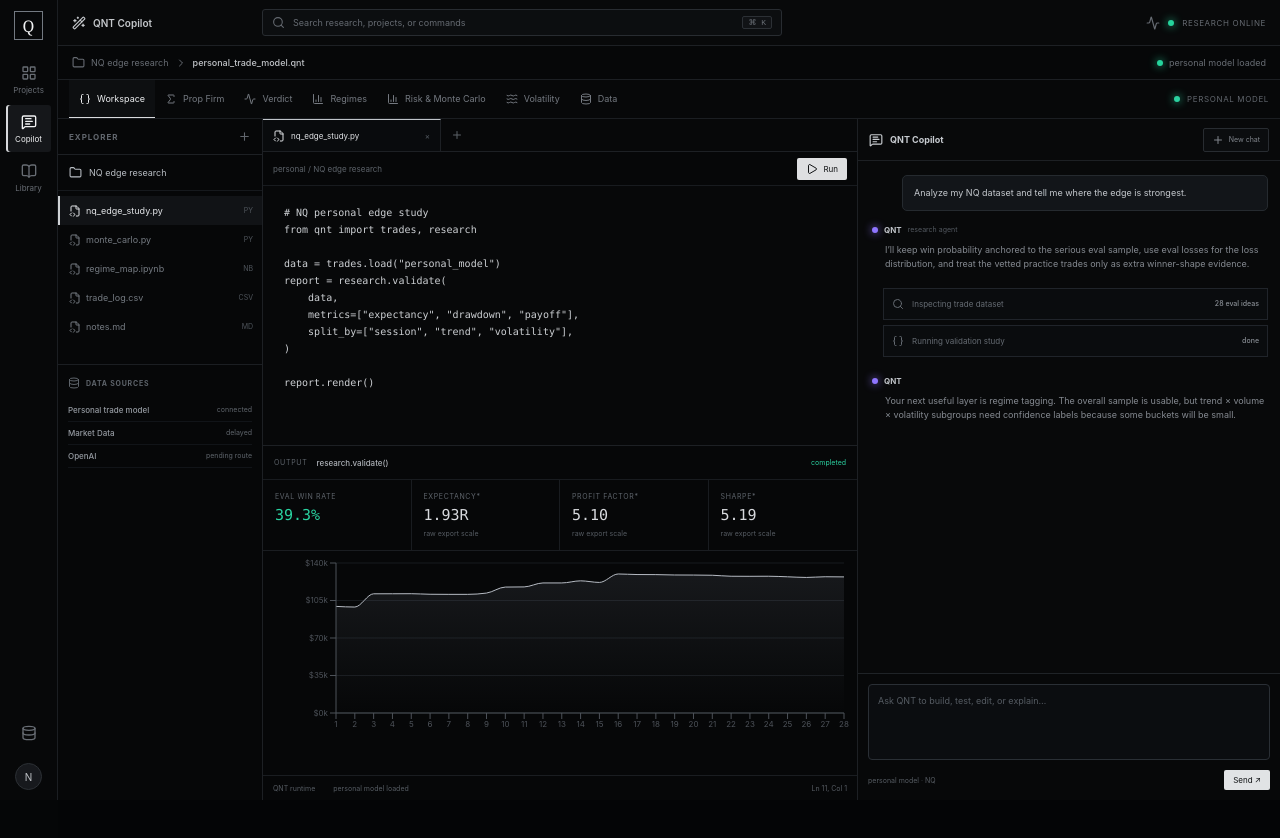
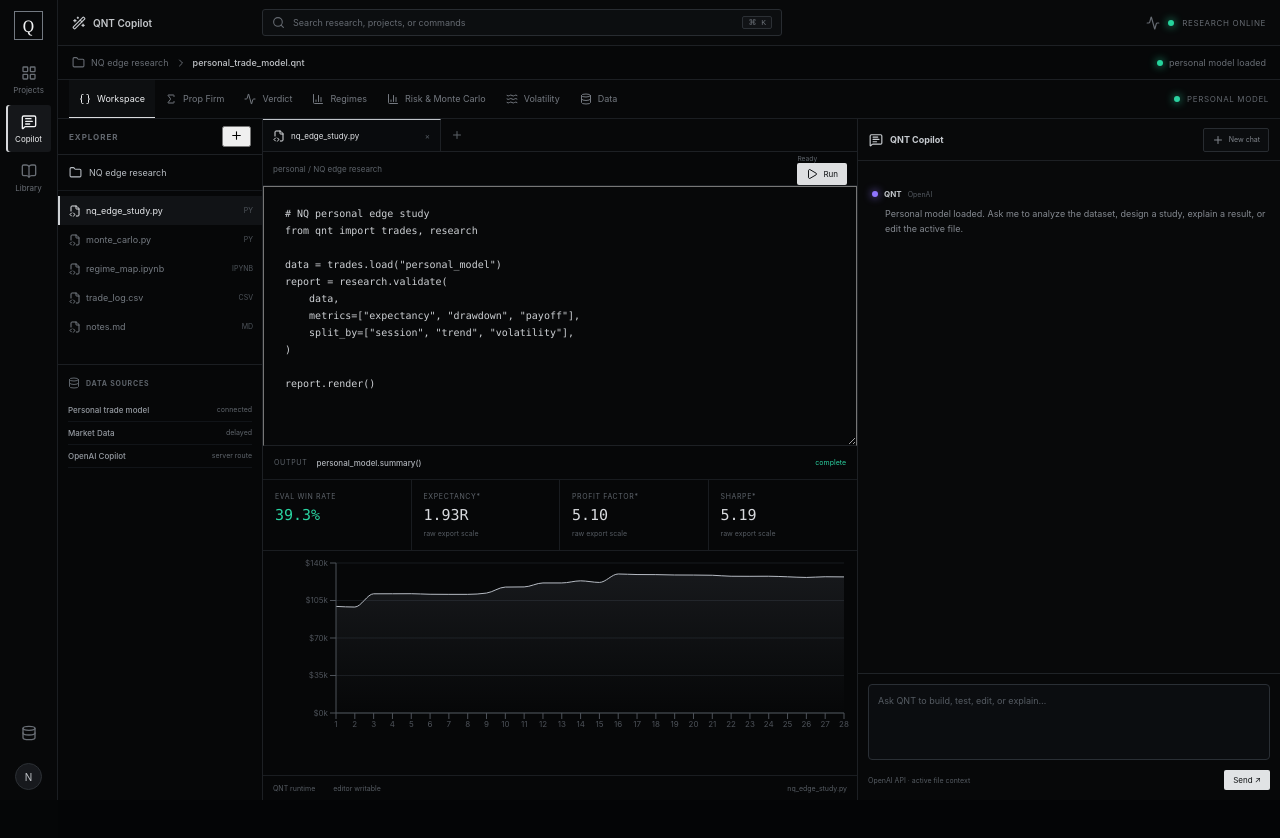
Before and after one commit to nelsonq313-cmyk/quant, a React (Vite) app: page / in a window 1280 px wide. Shown: the top 838 px of the page. Built offline with nearby package versions, Linux system fonts and the light colour scheme.

Commit message:
Make workspace copilot and editor functional

```diff
--- a/src/App.jsx
+++ b/src/App.jsx
@@ -2,9 +2,7 @@ import React, { useMemo, useState } from 'react';
 import {
   Activity,
   BarChart3,
-  BookOpen,
   Braces,
-  ChevronRight,
   Database,
   FileCode2,
   Folder,
@@ -20,8 +18,6 @@ import {
 import {
   Area,
   AreaChart,
-  Bar,
-  BarChart,
   CartesianGrid,
   ResponsiveContainer,
   Tooltip,
@@ -34,76 +30,137 @@ import { personalModel } from './personalDataset';
 const mean=(a)=>a.reduce((s,v)=>s+v,0)/(a.length||1);
 const sd=(a)=>{const m=mean(a);return Math.sqrt(mean(a.map(v=>(v-m)**2)))};
 const fmtPct=(n)=>`${Number(n).toFixed(1)}%`;
-const fmtMoney=(n)=>`${n<0?'-':''}$${Math.abs(n).toLocaleString(undefined,{maximumFractionDigits:0})}`;
+
+const initialFiles={
+  'nq_edge_study.py':`# NQ personal edge study\nfrom qnt import trades, research\n\ndata = trades.load("personal_model")\nreport = research.validate(\n    data,\n    metrics=["expectancy", "drawdown", "payoff"],\n    split_by=["session", "trend", "volatility"],\n)\n\nreport.render()`,
+  'monte_carlo.py':`from qnt import montecarlo\n\nmodel = montecarlo.personal(\n    win_probability=0.3929,\n    loss_probability=0.5357,\n    breakeven_probability=0.0714,\n)\n\nmodel.run(paths=4000, horizon=109)`,
+  'regime_map.ipynb':`# Regime research\n# Join each trade to NQ market context, then compare:\n# trend / consolidation\n# low / normal / high volume\n# low / high realized volatility\n# session and direction`,
+  'trade_log.csv':`source,status,count\neval,serious ideas,28\npractice,vetted winners,28\neval losses,loss library,15`,
+  'notes.md':`# Research notes\n\n- 7/22 tilt day excluded from baseline\n- practice winners do not increase win probability\n- regime confidence should be labeled when sample size is small`,
+};
 
 function Stat({label,value,sub,tone=''}){
   return <div className="qpStat"><span>{label}</span><b className={tone}>{value}</b>{sub&&<small>{sub}</small>}</div>;
 }
 
+function researchSnapshot(){
+  const r=personalModel.evalR;
+  const wins=r.filter(x=>x>0), losses=r.filter(x=>x<0);
+  const pf=Math.abs(wins.reduce((s,v)=>s+v,0)/(losses.reduce((s,v)=>s+v,0)||-1));
+  const ev=mean(r);
+  const sharpe=sd(r)?mean(r)/sd(r)*Math.sqrt(252):0;
+  return {pf,ev,sharpe};
+}
+
+function extractCode(text){
+  const match=String(text||'').match(/<qnt_code>([\s\S]*?)<\/qnt_code>/i);
+  if(!match)return {display:text,code:null};
+  const display=String(text).replace(match[0],'').trim();
+  return {display,code:match[1].replace(/^\n|\n$/g,'')};
+}
+
 function Workspace(){
-  const [file,setFile]=useState('nq_edge_study.py');
+  const [activeFile,setActiveFile]=useState('nq_edge_study.py');
+  const [files,setFiles]=useState(initialFiles);
   const [prompt,setPrompt]=useState('');
-  const equity=useMemo(()=>{
-    let x=100000;
-    return personalModel.evalR.map((r,i)=>{x+=r*500;return {i:i+1,equity:x}});
-  },[]);
-  const files=[
-    ['nq_edge_study.py','py'],
-    ['monte_carlo.py','py'],
-    ['regime_map.ipynb','nb'],
-    ['trade_log.csv','csv'],
-    ['notes.md','md'],
-  ];
-  const codeByFile={
-    'nq_edge_study.py':`# NQ personal edge study\nfrom qnt import trades, research\n\ndata = trades.load("personal_model")\nreport = research.validate(\n    data,\n    metrics=["expectancy", "drawdown", "payoff"],\n    split_by=["session", "trend", "volatility"],\n)\n\nreport.render()`,
-    'monte_carlo.py':`from qnt import montecarlo\n\nmodel = montecarlo.personal(\n    win_probability=0.3929,\n    loss_probability=0.5357,\n    breakeven_probability=0.0714,\n)\n\nmodel.run(paths=4000, horizon=109)`,
-    'regime_map.ipynb':`# Regime research\n# Join each trade to NQ market context, then compare:\n# trend / consolidation\n# low / normal / high volume\n# low / high realized volatility\n# session and direction`,
-    'trade_log.csv':`source,status,count\neval,serious ideas,28\npractice,vetted winners,28\neval losses,loss library,15`,
-    'notes.md':`# Research notes\n\n- 7/22 tilt day excluded from baseline\n- practice winners do not increase win probability\n- regime confidence should be labeled when sample size is small`,
+  const [messages,setMessages]=useState([
+    {role:'assistant',text:'Personal model loaded. Ask me to analyze the dataset, design a study, explain a result, or edit the active file.'},
+  ]);
+  const [loading,setLoading]=useState(false);
+  const [proposal,setProposal]=useState(null);
+  const [runState,setRunState]=useState({status:'ready',message:'Ready'});
+  const stats=useMemo(researchSnapshot,[]);
+  const equity=useMemo(()=>{let x=100000;return personalModel.evalR.map((r,i)=>{x+=r*500;return {i:i+1,equity:x}})},[]);
+
+  const setCode=(value)=>setFiles(prev=>({...prev,[activeFile]:value}));
+  const addFile=()=>{
+    let i=1; let name=`scratch_${i}.py`;
+    while(files[name]){i+=1;name=`scratch_${i}.py`}
+    setFiles(prev=>({...prev,[name]:'# New research file\n'}));
+    setActiveFile(name);
   };
-  const m=personalModel.evalR;
-  const positive=m.filter(x=>x>0), negative=m.filter(x=>x<0);
-  const pf=Math.abs(positive.reduce((s,v)=>s+v,0)/(negative.reduce((s,v)=>s+v,0)||-1));
-  const ev=mean(m);
-  const sharpe=sd(m)?mean(m)/sd(m)*Math.sqrt(252):0;
 
-  const send=()=>{ if(prompt.trim()) setPrompt(''); };
+  const runActive=()=>{
+    setRunState({status:'running',message:'Running local research adapter…'});
+    window.setTimeout(()=>{
+      const label=activeFile.includes('monte_carlo')?'Monte Carlo config validated':activeFile.includes('regime')?'Regime study staged':activeFile.endsWith('.csv')?'Dataset preview refreshed':'Research summary refreshed';
+      setRunState({status:'done',message:label});
+    },350);
+  };
+
+  const send=async()=>{
+    const text=prompt.trim();
+    if(!text||loading)return;
+    const prior=messages;
+    setMessages([...prior,{role:'user',text}]);
+    setPrompt('');
+    setProposal(null);
+    setLoading(true);
+    try{
+      const researchContext=[
+        `Serious eval ideas: ${personalModel.evalPositionIdeas}`,
+        `Eval probabilities: win ${(personalModel.winProbability*100).toFixed(1)}%, loss ${(personalModel.lossProbability*100).toFixed(1)}%, breakeven ${(personalModel.breakevenProbability*100).toFixed(1)}%.`,
+        `Winner library: ${personalModel.evalWins} eval + ${personalModel.practiceWinners} vetted practice winners.`,
+        `Loss library: ${personalModel.evalLosses} eval losses only.`,
+        'The 2026-07-22 tilt day is excluded from the baseline model.',
+        'Raw exported payoff ratios are not true stop-based R, so conservative calibration is preferred for simulations.',
+      ].join('\n');
+      const res=await fetch('/api/copilot',{
+        method:'POST',
+        headers:{'Content-Type':'application/json'},
+        body:JSON.stringify({message:text,history:prior,activeFile,code:files[activeFile],researchContext}),
+      });
+      const data=await res.json();
+      if(!res.ok)throw new Error(data.error||'Copilot request failed');
+      const parsed=extractCode(data.text);
+      setMessages(prev=>[...prev,{role:'assistant',text:parsed.display||'I prepared an editor update.'}]);
+      if(parsed.code)setProposal({file:activeFile,code:parsed.code});
+    }catch(error){
+      setMessages(prev=>[...prev,{role:'assistant',text:`Copilot error: ${error.message}`}]);
+    }finally{setLoading(false)}
+  };
+
+  const applyProposal=()=>{
+    if(!proposal)return;
+    setFiles(prev=>({...prev,[proposal.file]:proposal.code}));
+    setActiveFile(proposal.file);
+    setMessages(prev=>[...prev,{role:'assistant',text:`Applied the proposed replacement to ${proposal.file}.`}]);
+    setProposal(null);
+  };
 
   return <div className="qpWorkspace">
     <aside className="qpFiles">
-      <div className="qpPaneHead"><span>EXPLORER</span><Plus size={13}/></div>
+      <div className="qpPaneHead"><span>EXPLORER</span><button onClick={addFile} title="New file"><Plus size={13}/></button></div>
       <div className="qpProjectName"><Folder size={13}/> NQ edge research</div>
-      <div className="qpFileList">{files.map(([name,type])=><button key={name} className={file===name?'active':''} onClick={()=>setFile(name)}><FileCode2 size={12}/><span>{name}</span><small>{type}</small></button>)}</div>
-      <div className="qpDataBlock"><div><Database size={12}/> DATA SOURCES</div><p><b>Personal trade model</b><span>connected</span></p><p><b>Market Data</b><span>delayed</span></p><p><b>OpenAI</b><span>pending route</span></p></div>
+      <div className="qpFileList">{Object.keys(files).map(name=><button key={name} className={activeFile===name?'active':''} onClick={()=>setActiveFile(name)}><FileCode2 size={12}/><span>{name}</span><small>{name.split('.').pop()}</small></button>)}</div>
+      <div className="qpDataBlock"><div><Database size={12}/> DATA SOURCES</div><p><b>Personal trade model</b><span>connected</span></p><p><b>Market Data</b><span>delayed</span></p><p><b>OpenAI Copilot</b><span>server route</span></p></div>
     </aside>
 
     <section className="qpEditor">
-      <div className="qpEditorTabs"><div className="active"><FileCode2 size={12}/>{file}<span>×</span></div><button><Plus size={12}/></button></div>
-      <div className="qpEditorBar"><span>personal / NQ edge research</span><button><Play size={12}/> Run</button></div>
-      <pre className="qpCode">{codeByFile[file]}</pre>
+      <div className="qpEditorTabs"><div className="active"><FileCode2 size={12}/>{activeFile}<span>×</span></div><button onClick={addFile}><Plus size={12}/></button></div>
+      <div className="qpEditorBar"><span>personal / NQ edge research</span><div><small className={`qpRunState ${runState.status}`}>{runState.message}</small><button onClick={runActive}><Play size={12}/> Run</button></div></div>
+      <textarea className="qpCode qpCodeEditor" value={files[activeFile]} onChange={e=>setCode(e.target.value)} spellCheck="false"/>
       <div className="qpNotebookOutput">
-        <div className="qpOutputHead"><span>OUTPUT</span><b>research.validate()</b><small>completed</small></div>
+        <div className="qpOutputHead"><span>OUTPUT</span><b>personal_model.summary()</b><small>{runState.status==='running'?'running':'complete'}</small></div>
         <div className="qpOutputStats">
           <Stat label="EVAL WIN RATE" value={fmtPct(personalModel.winProbability*100)} tone="good"/>
-          <Stat label="EXPECTANCY*" value={`${ev.toFixed(2)}R`} sub="raw export scale"/>
-          <Stat label="PROFIT FACTOR*" value={pf.toFixed(2)} sub="raw export scale"/>
-          <Stat label="SHARPE*" value={sharpe.toFixed(2)} sub="raw export scale"/>
+          <Stat label="EXPECTANCY*" value={`${stats.ev.toFixed(2)}R`} sub="raw export scale"/>
+          <Stat label="PROFIT FACTOR*" value={stats.pf.toFixed(2)} sub="raw export scale"/>
+          <Stat label="SHARPE*" value={stats.sharpe.toFixed(2)} sub="raw export scale"/>
         </div>
         <div className="qpOutputChart"><ResponsiveContainer width="100%" height={190}><AreaChart data={equity}><defs><linearGradient id="qpeq" x1="0" y1="0" x2="0" y2="1"><stop offset="0%" stopColor="#7a8190" stopOpacity=".24"/><stop offset="100%" stopColor="#7a8190" stopOpacity="0"/></linearGradient></defs><CartesianGrid stroke="#171a1e" vertical={false}/><XAxis dataKey="i" stroke="#4d5259" tick={{fontSize:8}}/><YAxis stroke="#4d5259" tick={{fontSize:8}} tickFormatter={v=>`$${Math.round(v/1000)}k`}/><Tooltip contentStyle={{background:'#080a0c',border:'1px solid #2b3036',fontSize:9}}/><Area type="monotone" dataKey="equity" stroke="#b6bbc3" fill="url(#qpeq)" strokeWidth={1}/></AreaChart></ResponsiveContainer></div>
       </div>
-      <div className="qpStatus"><span>QNT runtime</span><span>personal model loaded</span><span>Ln 11, Col 1</span></div>
+      <div className="qpStatus"><span>QNT runtime</span><span>editor writable</span><span>{activeFile}</span></div>
     </section>
 
     <aside className="qpCopilot">
-      <div className="qpCopilotHead"><div><MessageSquareText size={14}/><b>QNT Copilot</b></div><button><Plus size={12}/> New chat</button></div>
+      <div className="qpCopilotHead"><div><MessageSquareText size={14}/><b>QNT Copilot</b></div><button onClick={()=>{setMessages([]);setProposal(null)}}><Plus size={12}/> New chat</button></div>
       <div className="qpChat">
-        <div className="qpUserBubble">Analyze my NQ dataset and tell me where the edge is strongest.</div>
-        <div className="qpAgentBlock"><div><span className="qpAgentDot"/><b>QNT</b><small>research agent</small></div><p>I’ll keep win probability anchored to the serious eval sample, use eval losses for the loss distribution, and treat the vetted practice trades only as extra winner-shape evidence.</p></div>
-        <div className="qpToolRow"><Search size={12}/><span>Inspecting trade dataset</span><b>28 eval ideas</b></div>
-        <div className="qpToolRow"><Braces size={12}/><span>Running validation study</span><b>done</b></div>
-        <div className="qpAgentBlock"><div><span className="qpAgentDot"/><b>QNT</b></div><p>Your next useful layer is regime tagging. The overall sample is usable, but trend × volume × volatility subgroups need confidence labels because some buckets will be small.</p></div>
+        {messages.map((m,i)=>m.role==='user'?<div className="qpUserBubble" key={i}>{m.text}</div>:<div className="qpAgentBlock" key={i}><div><span className="qpAgentDot"/><b>QNT</b><small>OpenAI</small></div><p>{m.text}</p></div>)}
+        {loading&&<div className="qpToolRow"><Search size={12}/><span>QNT is reasoning over the active file and personal research context</span><b>working</b></div>}
+        {proposal&&<div className="qpProposal"><div><FileCode2 size={12}/><b>Editor update proposed</b><span>{proposal.file}</span></div><button onClick={applyProposal}>Apply to editor</button></div>}
       </div>
-      <div className="qpComposer"><textarea value={prompt} onChange={e=>setPrompt(e.target.value)} placeholder="Ask QNT to build, test, edit, or explain…"/><div><span>personal model · NQ</span><button onClick={send}>Send ↗</button></div></div>
+      <div className="qpComposer"><textarea value={prompt} onChange={e=>setPrompt(e.target.value)} onKeyDown={e=>{if(e.key==='Enter'&&!e.shiftKey){e.preventDefault();send()}}} placeholder="Ask QNT to build, test, edit, or explain…"/><div><span>OpenAI API · active file context</span><button onClick={send} disabled={loading}>{loading?'Thinking…':'Send ↗'}</button></div></div>
     </aside>
   </div>;
 }
@@ -115,7 +172,7 @@ function Verdict(){
 
 function Regimes(){
   const rows=[['Trend + normal vol',1.42,9],['Trend + high vol',1.08,6],['Consolidation + normal vol',0.31,7],['Consolidation + high vol',-0.18,6]];
-  return <div className="qpToolPage"><div className="qpToolTitle"><span>MARKET REGIMES</span><h1>Regime map</h1><p>Segment the strategy by trend state and volatility, then add volume and session once futures market context is joined.</p></div><div className="qpRegimeGrid">{rows.map(([n,ev,count],i)=><article key={n}><small>{n}</small><b className={ev>=0?'good':'bad'}>{ev>=0?'+':''}{ev.toFixed(2)}R</b><span>{count} trades · {count<10?'low confidence':'usable'}</span><div className={`qpRegimeHeat h${i}`}/></article>)}</div><div className="qpRegimeMatrix"><div className="qpMatrixHead">REGIME TRANSITION VIEW</div>{['Trend','Chop','Low vol','High vol'].map((r,ri)=>['Trend','Chop','Low vol','High vol'].map((c,ci)=><div key={`${r}-${c}`}><small>{r} → {c}</small><b>{18+((ri*13+ci*9)%51)}%</b></div>))}</div></div>;
+  return <div className="qpToolPage"><div className="qpToolTitle"><span>MARKET REGIMES</span><h1>Regime map</h1><p>These are layout placeholders until real futures context is joined to each trade timestamp; they are not claimed as measured regime results.</p></div><div className="qpRegimeGrid">{rows.map(([n,ev,count],i)=><article key={n}><small>{n}</small><b className={ev>=0?'good':'bad'}>{ev>=0?'+':''}{ev.toFixed(2)}R</b><span>{count} illustrative trades · not yet market-tagged</span><div className={`qpRegimeHeat h${i}`}/></article>)}</div><div className="qpRegimeMatrix"><div className="qpMatrixHead">REGIME WORKFLOW PREVIEW</div>{['Trend','Chop','Low vol','High vol'].map((r,ri)=>['Trend','Chop','Low vol','High vol'].map((c,ci)=><div key={`${r}-${c}`}><small>{r} → {c}</small><b>—</b></div>))}</div></div>;
 }
 
 function DataPage(){
@@ -124,15 +181,7 @@ function DataPage(){
 
 export default function App(){
   const [tab,setTab]=useState('Workspace');
-  const tabs=[
-    ['Workspace',Braces],
-    ['Prop Firm',Sigma],
-    ['Verdict',Activity],
-    ['Regimes',BarChart3],
-    ['Risk & Monte Carlo',BarChart3],
-    ['Volatility',Waves],
-    ['Data',Database],
-  ];
+  const tabs=[['Workspace',Braces],['Prop Firm',Sigma],['Verdict',Activity],['Regimes',BarChart3],['Risk & Monte Carlo',BarChart3],['Volatility',Waves],['Data',Database]];
   return <div className="appShell qpCore">
     <header className="topNav qpResearchNav"><nav>{tabs.map(([name,Icon])=><button key={name} className={tab===name?'active':''} onClick={()=>setTab(name)}><Icon size={12}/>{name}</button>)}</nav><div className="rightNav"><span className="statusDot"/> PERSONAL MODEL</div></header>
     <main>
```
